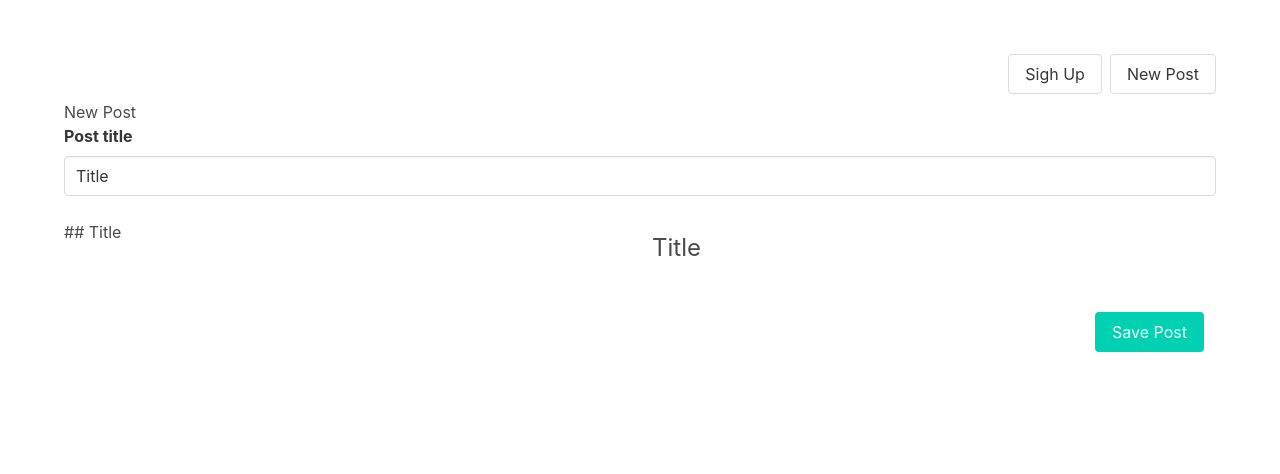
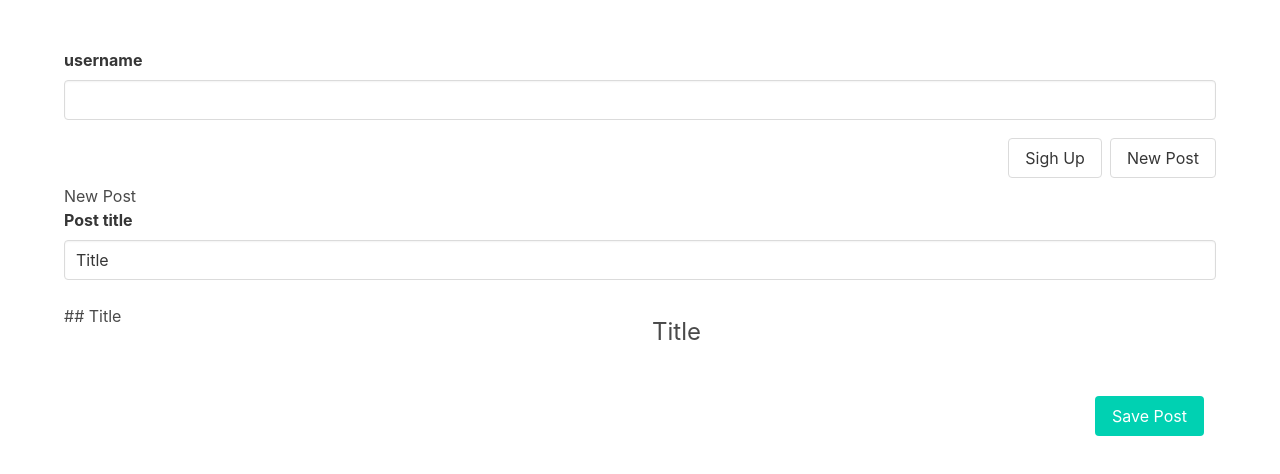
Before and after one commit to GabrielaMendes/vue-posts-page, a Vue app: page /posts/new in a window 1280 px wide. Shown: the top 474 px of the page. Built offline with nearby package versions, Linux system fonts and the light colour scheme.

Commit message:
feature: created form input component

```diff
--- a/src/App.vue
+++ b/src/App.vue
@@ -1,9 +1,12 @@
 <script lang="ts" setup>
-import { computed } from "vue";
+import { ref, computed } from "vue";
+import { useModal } from "./composables/modal";
 import TheNavbar from "./components/TheNavbar.vue";
-import { useModal } from "./composables/modal";
+import FormInput from "./components/FormInput.vue";
 
 const modal = useModal();
+const username = ref("")
+
 const modalVisibility = computed(() => {
 	return {
 		display: modal.show.value ? "block" : "none",
@@ -27,6 +30,7 @@
 
 	<div class="section">
 		<div class="container">
+      <FormInput name="username" v-model="username" />
 			<TheNavbar />
 			<RouterView />
 		</div>
--- /dev/null
+++ b/src/components/FormInput.vue
@@ -0,0 +1,30 @@
+<script lang="ts" setup>
+defineProps<{
+	name: string;
+	modelValue: string;
+}>();
+
+const emit = defineEmits<{
+	(event: "update:modelValue", value: string): void;
+}>();
+
+function handleInput(e: Event) {
+	const value = (e.target as HTMLInputElement).value;
+	emit("update:modelValue", value);
+}
+</script>
+
+<template>
+	<div class="field">
+		<div :for="name" class="label">{{ name }}</div>
+		<div class="control">
+			<input
+				type="text"
+				:id="name"
+				class="input"
+				:value="modelValue"
+				@input="handleInput"
+			/>
+		</div>
+	</div>
+</template>
```
